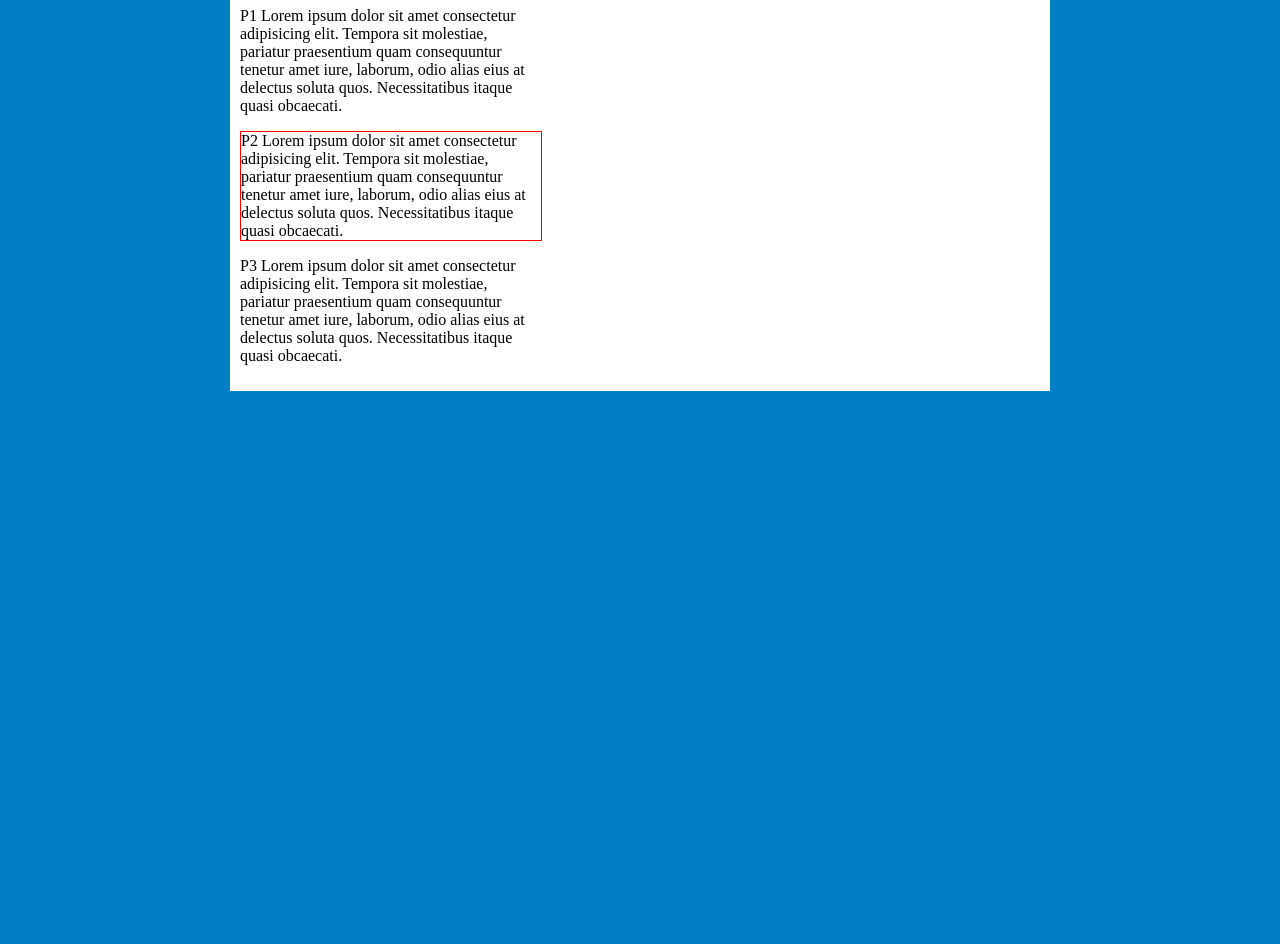
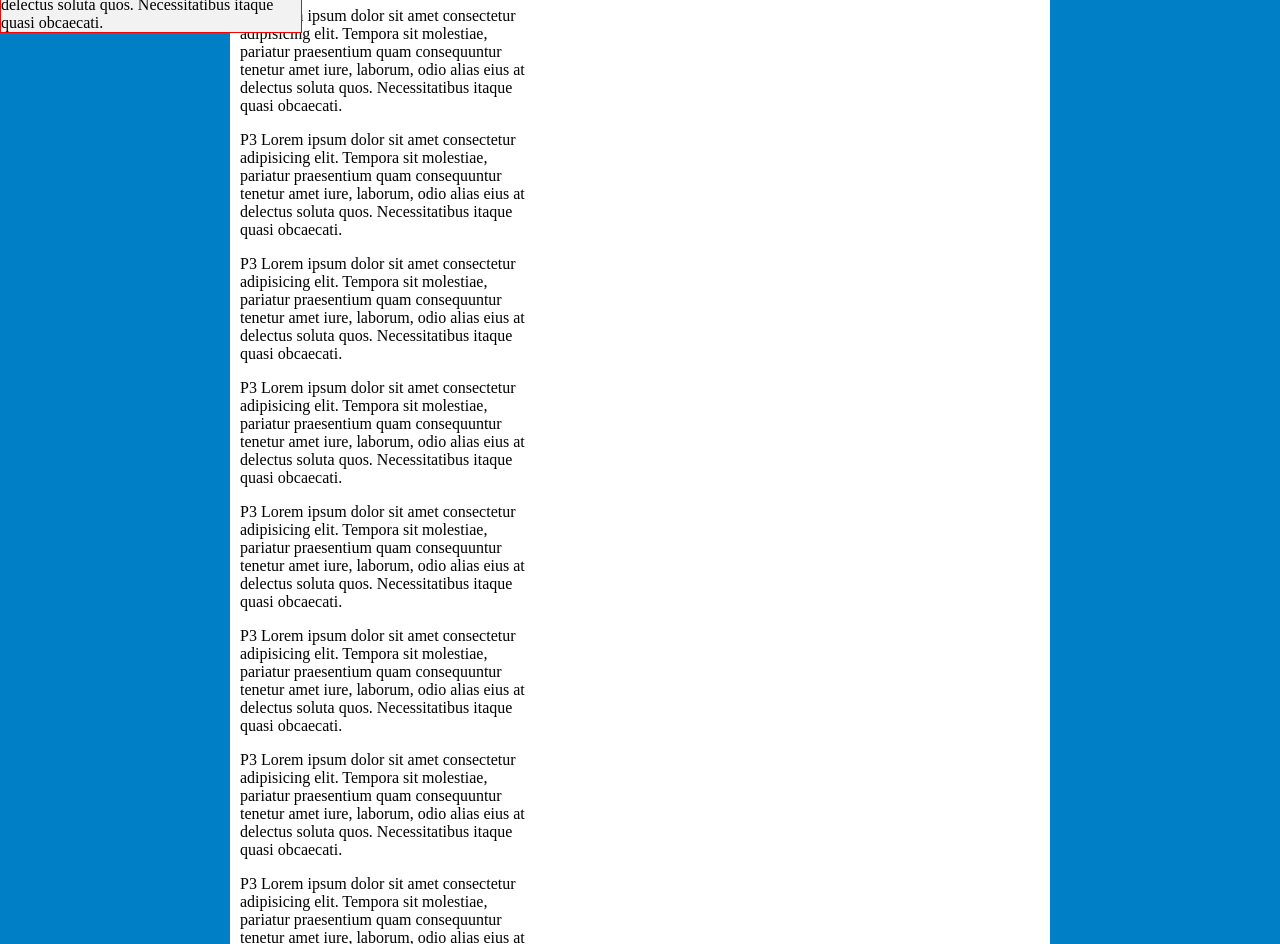
Before and after one commit to juliamambrozio/projeto-css3-intermediario, a plain HTML site: page posicionamentos.html in a window 1280 px wide. Shown: the part 93-1037 px from the top of the page. Before the commit the page ends 800 px from the top, so only its background shows below. Drawn offline with Linux system fonts and the light colour scheme.

Commit message:
position's

```diff
--- a/posicionamentos.html
+++ b/posicionamentos.html
@@ -15,6 +15,7 @@
             margin: 10px auto;
             /*Auto= centraliza*/
             padding: 10px;
+            position: relative; /* torna o bloco em posição relativa ao container */
 
         }
 
@@ -41,14 +42,46 @@
 
 
         }
+
+        .absolute{
+            background: #f2f2f2;
+            position: absolute;
+            border: 1px solid red;
+            top: 80px;
+            right: 80px;
+        }
+
+        .fixed{
+            background: #f2f2f2;
+            position: fixed;
+            border: 1px solid red;
+           /*Acompanha a tela de rolagem*/
+           top: 0px;
+           left: 0px;
+        }
+
+
+
     </style>
 </head>
 <body>
     <div id="container">
         <h1>Posicionamento</h1>
         <p >P1 Lorem ipsum dolor sit amet consectetur adipisicing elit. Tempora sit molestiae, pariatur praesentium quam consequuntur tenetur amet iure, laborum, odio alias eius at delectus soluta quos. Necessitatibus itaque quasi obcaecati.</p>
-        <p class="relative">P2 Lorem ipsum dolor sit amet consectetur adipisicing elit. Tempora sit molestiae, pariatur praesentium quam consequuntur tenetur amet iure, laborum, odio alias eius at delectus soluta quos. Necessitatibus itaque quasi obcaecati.</p>
+        <p class="fixed">P2 Lorem ipsum dolor sit amet consectetur adipisicing elit. Tempora sit molestiae, pariatur praesentium quam consequuntur tenetur amet iure, laborum, odio alias eius at delectus soluta quos. Necessitatibus itaque quasi obcaecati.</p>
         <p>P3 Lorem ipsum dolor sit amet consectetur adipisicing elit. Tempora sit molestiae, pariatur praesentium quam consequuntur tenetur amet iure, laborum, odio alias eius at delectus soluta quos. Necessitatibus itaque quasi obcaecati.</p>
+        <p>P3 Lorem ipsum dolor sit amet consectetur adipisicing elit. Tempora sit molestiae, pariatur praesentium quam consequuntur tenetur amet iure, laborum, odio alias eius at delectus soluta quos. Necessitatibus itaque quasi obcaecati.</p>
+
+        <p>P3 Lorem ipsum dolor sit amet consectetur adipisicing elit. Tempora sit molestiae, pariatur praesentium quam consequuntur tenetur amet iure, laborum, odio alias eius at delectus soluta quos. Necessitatibus itaque quasi obcaecati.</p>
+
+        <p>P3 Lorem ipsum dolor sit amet consectetur adipisicing elit. Tempora sit molestiae, pariatur praesentium quam consequuntur tenetur amet iure, laborum, odio alias eius at delectus soluta quos. Necessitatibus itaque quasi obcaecati.</p>
+
+        <p>P3 Lorem ipsum dolor sit amet consectetur adipisicing elit. Tempora sit molestiae, pariatur praesentium quam consequuntur tenetur amet iure, laborum, odio alias eius at delectus soluta quos. Necessitatibus itaque quasi obcaecati.</p>
+
+        <p>P3 Lorem ipsum dolor sit amet consectetur adipisicing elit. Tempora sit molestiae, pariatur praesentium quam consequuntur tenetur amet iure, laborum, odio alias eius at delectus soluta quos. Necessitatibus itaque quasi obcaecati.</p>
+        <p>P3 Lorem ipsum dolor sit amet consectetur adipisicing elit. Tempora sit molestiae, pariatur praesentium quam consequuntur tenetur amet iure, laborum, odio alias eius at delectus soluta quos. Necessitatibus itaque quasi obcaecati.</p>
+        <p>P3 Lorem ipsum dolor sit amet consectetur adipisicing elit. Tempora sit molestiae, pariatur praesentium quam consequuntur tenetur amet iure, laborum, odio alias eius at delectus soluta quos. Necessitatibus itaque quasi obcaecati.</p>
+
 
     </div>
 </body>
```
